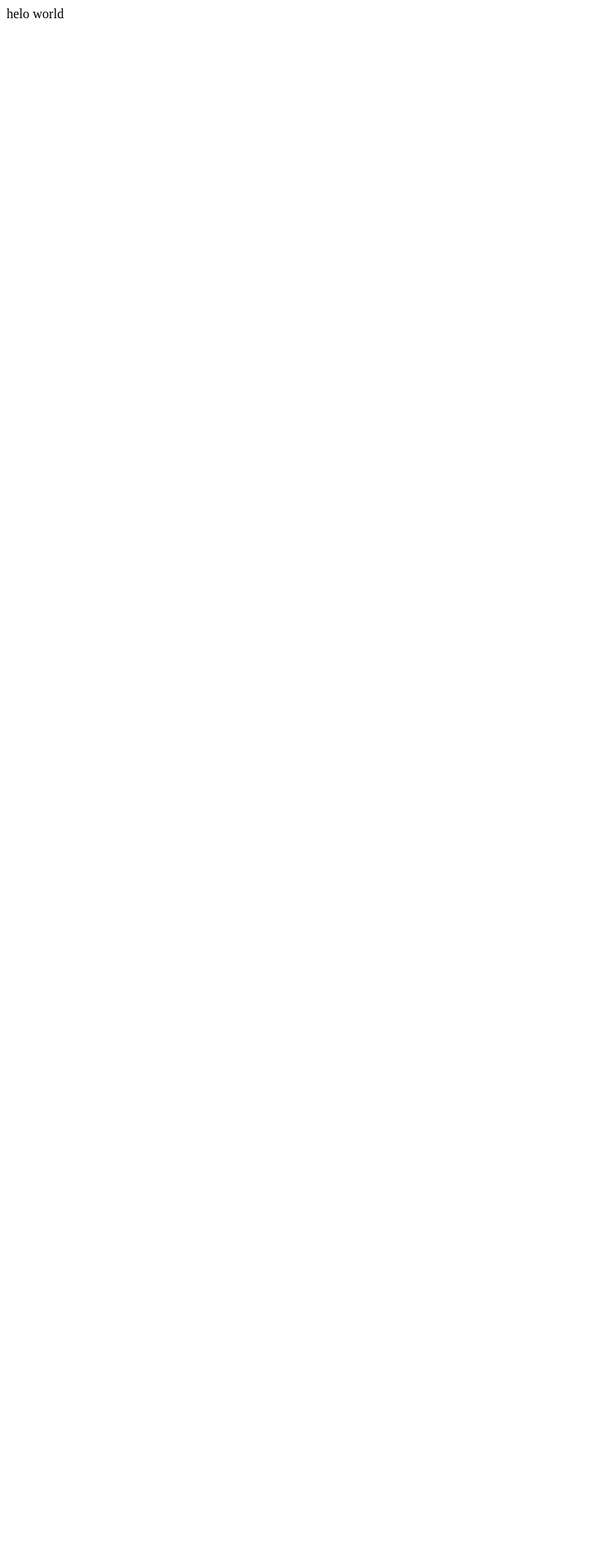
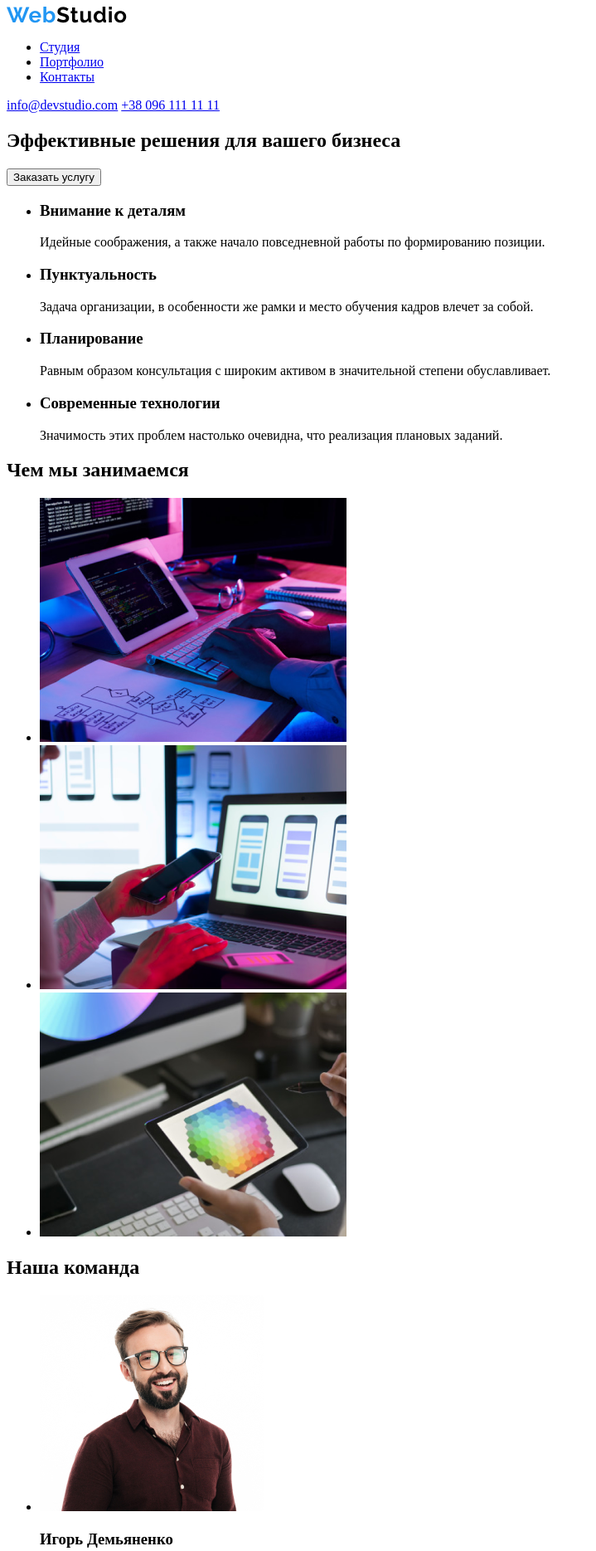
Before and after one commit to BohdanV32/goit-markup-hw-01v2, a plain HTML site: page index.html in a window 1280 px wide. Shown: the top 1869 px of the page at 83% size, without its empty margins (0-719 px from the left). Before the commit the page ends 800 px from the top, so only its background shows below. Drawn offline with Linux system fonts and the light colour scheme.

Commit message:
размечает страницу

```diff
--- a/index.html
+++ b/index.html
@@ -1,12 +1,70 @@
 <!DOCTYPE html>
-<html lang="en">
+<html lang="ru">
 <head>
     <meta charset="UTF-8">
     <meta name="viewport" content="width=device-width, initial-scale=1.0">
-    <title>Document</title>
+    <title>Web Studio</title>
 </head>
 <body>
-    helo world
-
+    <header>
+        <nav>
+            <a href="./"><img src="./imgs/WebStudio.png" alt=""></a>
+            <ul>
+              <li><a href="studio">Студия</a></li>
+              <li><a href="portfolio">Портфолио</a></li>
+              <li><a href="contacts">Контакты</a></li>
+            </ul>
+        </nav>
+        <a href="mail to:info@devstudio.com">info@devstudio.com</a>
+        <a href="tel:+380961111111">+38 096 111 11 11</a>
+    </header>
+    <main>
+        <section>
+            <div><h1>Эффективные решения для вашего бизнеса</h1>
+                <button type>Заказать услугу</button>
+            </div>
+        </section>
+        <section studio>
+            <div>
+                <ul>
+                    <li><h3>Внимание к деталям</h3><p>Идейные соображения, а также начало повседневной работы по формированию позиции.</p></li>
+                    <li><h3>Пунктуальность</h3><p>Задача организации, в особенности же рамки и место обучения кадров влечет за собой.</p></li>
+                    <li><h3>Планирование</h3><p>Равным образом консультация с широким активом в значительной степени обуславливает.</p></li>
+                    <li><h3>Современные технологии</h3><p>Значимость этих проблем настолько очевидна, что реализация плановых заданий.</p></li>
+                </ul>
+            </div>
+        </section>
+        <section portfolio>
+            <div>
+                <h2>Чем мы занимаемся</h2>
+                <ul>
+                    <li><img src="./imgs/img.png" alt=""></li>
+                    <li><img src="./imgs/img (1).png" alt=""></li>
+                    <li><img src="./imgs/img (2).png" alt=""></li>
+                </ul>
+            </div>
+        </section>
+        <section contacts>
+            <div>
+                <h2>Наша команда</h2>
+                <ul>
+                    <li><img src="./imgs/img (4).jpg" alt=""><h3 lang="ru">Игорь Демьяненко</h3><p lang="en">Product Designer</p></li>
+                    <li><img src="./imgs/img (3).jpg" alt=""><h3 lang="ru">Ольга Репина</h3><p lang="en">Frontend Developer</p></li>
+                    <li><img src="./imgs/img (5).jpg" alt=""><h3 lang="ru">Николай Тарасов</h3><p lang="en">Marketing</p></li>
+                    <li><img src="./imgs/img (6).jpg" alt=""><h3 lang="ru">Михаил Ермаков</h3><p lang="en">UI Designer</p></li>
+                </ul>
+            </div>
+        </section>
+    </main>
+    <footer>
+        <div>
+            <a href="./"><img src="./imgs/WebStudio.png" alt=""></a>
+            <ul>
+                <li><h5>г. Киев, пр-т Леси Украинки, 26</h5></li>
+                <li><p>info@devstudio.com</p></li>
+                <li><p>+38 096 111 11 11</p></li>
+            </ul>
+        </div>
+    </footer>
 </body>
 </html>
```
Also changed, not shown: imgs/WebStudio.png (added), imgs/img (1).png (added), imgs/img (2).png (added), imgs/img (3).jpg (added), imgs/img (4).jpg (added), imgs/img (5).jpg (added), imgs/img (6).jpg (added), imgs/img.png (added), module-1.txt (added), 2 other files.
